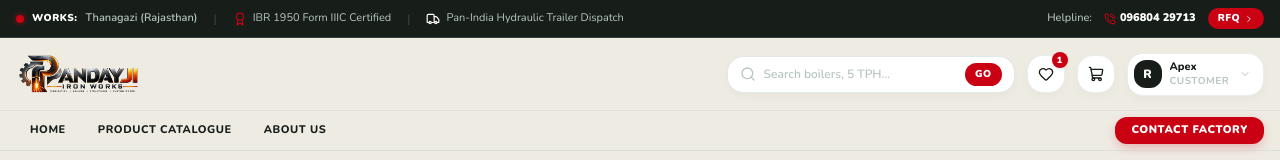
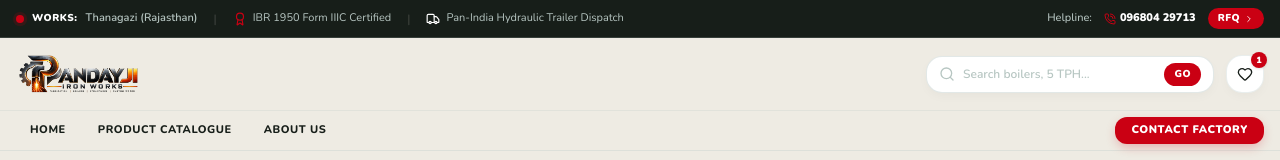
Before and after one commit to kuldeep-space/boiler, a Next.js app: page / in a window 1280 px wide. Shown: the top 160 px of the page. Built offline with nearby package versions, Linux system fonts and the light colour scheme.

Commit message:
Remove cart, checkout, customer, and payment functionalities. Only keep RFQ flow.

```diff
--- a/app/products/[slug]/page.tsx
+++ b/app/products/[slug]/page.tsx
@@ -210,32 +210,11 @@ export default function ProductDetailPage() {
                 )}
               </div>
 
-              {/* Quantity Selector for Direct Purchase */}
-              {product.mode === 'direct' && (
-                <div className="flex items-center gap-4 py-2">
-                  <label className="text-xs font-bold text-slate-700 uppercase">Quantity:</label>
-                  <div className="flex items-center border border-slate-300 rounded-lg overflow-hidden bg-slate-50">
-                    <button
-                      onClick={() => setSelectedQty(Math.max(1, selectedQty - 1))}
-                      className="px-3 py-1.5 text-slate-700 hover:bg-slate-200 font-bold"
-                    >
-                      -
-                    </button>
-                    <span className="px-4 py-1.5 font-bold text-slate-900 text-sm">{selectedQty}</span>
-                    <button
-                      onClick={() => setSelectedQty(selectedQty + 1)}
-                      className="px-3 py-1.5 text-slate-700 hover:bg-slate-200 font-bold"
-                    >
-                      +
-                    </button>
-                  </div>
-                </div>
-              )}
+
             </div>
 
             {/* ACTION BUTTONS */}
             <div className="space-y-3 pt-4 border-t border-slate-200">
-              {product.mode === 'quote' ? (
               <div className="space-y-2">
                 <Link
                   href={`/request-quote?productId=${product.id}`}
@@ -248,23 +227,6 @@ export default function ProductDetailPage() {
                   Submit your steam flow, working pressure & plant location for itemized quote within 4 hours.
                 </p>
               </div>
-              ) : (
-                <div className="grid grid-cols-1 sm:grid-cols-2 gap-3">
-                  <button
-                    onClick={() => addToCart(product, selectedQty)}
-                    className="w-full py-3.5 bg-slate-900 hover:bg-slate-800 text-white font-bold text-xs uppercase tracking-wider rounded-xl shadow transition flex items-center justify-center gap-2"
-                  >
-                    <ShoppingCart className="w-4 h-4" /> Add to Cart
-                  </button>
-
-                  <button
-                    onClick={handleBuyNow}
-                    className="w-full py-3.5 bg-sky-600 hover:bg-sky-500 text-white font-bold text-xs uppercase tracking-wider rounded-xl shadow transition flex items-center justify-center gap-2"
-                  >
-                    Buy Now
-                  </button>
-                </div>
-              )}
 
               {/* Direct Sales Assistance Hotline */}
               <div className="bg-slate-50 p-3 rounded-xl border border-slate-200 flex items-center justify-between text-xs">
--- a/components/layout/Header.tsx
+++ b/components/layout/Header.tsx
@@ -144,122 +144,7 @@ export const Header: React.FC = () => {
             )}
           </Link>
 
-          {/* Cart */}
-          <Link
-            href="/cart"
-            className="relative p-2 sm:p-2.5 rounded-2xl transition-all duration-200 hover:-translate-y-0.5"
-            title="Shopping Cart"
-            style={{
-              backgroundColor: '#ffffff',
-              border: '1px solid rgba(183, 198, 194, 0.3)',
-              boxShadow: '0 4px 12px -2px rgba(23, 30, 25, 0.04)',
-              color: '#171e19',
-            }}
-          >
-            <ShoppingCart className="w-4 h-4" />
-            {mounted && cartCount > 0 && (
-              <span
-                className="absolute -top-1 -right-1 min-w-[18px] h-[18px] text-white text-[9px] font-black rounded-full flex items-center justify-center px-1 shadow-sm"
-                style={{ backgroundColor: '#ca0013' }}
-              >
-                {cartCount}
-              </span>
-            )}
-          </Link>
-
-          {/* User Account */}
-          <div className="relative">
-            <button
-              onClick={() => setUserDropdownOpen(!userDropdownOpen)}
-              className="flex items-center gap-1.5 sm:gap-2 p-1 sm:p-1.5 sm:pr-3 rounded-2xl transition-all duration-200 hover:-translate-y-0.5"
-              style={{
-                backgroundColor: '#ffffff',
-                border: '1px solid rgba(183, 198, 194, 0.3)',
-                boxShadow: '0 4px 12px -2px rgba(23, 30, 25, 0.04)',
-                color: '#171e19',
-              }}
-            >
-              <div
-                className="w-7 h-7 rounded-xl flex items-center justify-center font-black text-xs text-white"
-                style={{ backgroundColor: '#171e19' }}
-              >
-                {mounted && user?.fullName ? user.fullName.charAt(0) : 'P'}
-              </div>
-              <div className="hidden xl:block text-left">
-                <p className="text-[11px] font-extrabold leading-tight truncate max-w-[90px]" style={{ color: '#171e19' }}>
-                  {mounted && user?.companyName ? user.companyName.split(' ')[0] : 'Account'}
-                </p>
-                <p className="text-[10px] font-bold uppercase tracking-wider" style={{ color: '#b7c6c2' }}>
-                  {mounted && user?.role ? user.role : 'Customer'}
-                </p>
-              </div>
-              <ChevronDown className="w-3 h-3 ml-0.5 hidden sm:inline" style={{ color: '#b7c6c2' }} />
-            </button>
-
-            {userDropdownOpen && (
-              <div
-                className="absolute right-0 mt-2 w-56 rounded-3xl py-2 z-50 text-xs shadow-xl animate-fade-in"
-                onMouseLeave={() => setUserDropdownOpen(false)}
-                style={{
-                  backgroundColor: '#ffffff',
-                  border: '1px solid rgba(183, 198, 194, 0.3)',
-                  boxShadow: '0 20px 50px -12px rgba(0, 0, 0, 0.15)',
-                  color: '#171e19',
-                }}
-              >
-                <div
-                  className="px-4 py-3 mx-2 mb-1 rounded-2xl"
-                  style={{
-                    backgroundColor: '#eeebe3',
-                    border: '1px solid rgba(183, 198, 194, 0.25)',
-                  }}
-                >
-                  <p className="font-extrabold text-[12px]" style={{ color: '#171e19' }}>
-                    {user.companyName}
-                  </p>
-                  <p className="text-[11px] truncate text-gray-500 font-medium">{user.email}</p>
-                  <p className="text-[10px] font-mono mt-0.5 font-bold" style={{ color: '#ca0013' }}>
-                    GSTIN: {user.gstin}
-                  </p>
-                </div>
-
-                {[
-                  { href: '/account', icon: User, label: 'Account Dashboard' },
-                  { href: '/account/orders', icon: FileText, label: 'My Orders' },
-                  { href: '/account/quotes', icon: ClipboardList, label: 'My RFQ Quotations', badge: pendingQuotesCount },
-                  { href: '/account/invoices', icon: FileText, label: 'B2B GST Invoices' },
-                ].map(({ href, icon: Icon, label, badge }) => (
-                  <Link
-                    key={href}
-                    href={href}
-                    onClick={() => setUserDropdownOpen(false)}
-                    className="flex items-center justify-between px-4 py-2 mx-2 rounded-xl transition-all duration-200 font-bold hover:bg-[#eeebe3]"
-                    style={{ color: '#171e19' }}
-                  >
-                    <span className="flex items-center gap-2">
-                      <Icon className="w-4 h-4 text-gray-400" />
-                      {label}
-                    </span>
-                    {badge && badge > 0 && (
-                      <span className="text-[10px] font-black px-1.5 py-0.5 rounded-full text-white" style={{ backgroundColor: '#ca0013' }}>
-                        {badge}
-                      </span>
-                    )}
-                  </Link>
-                ))}
-
-                <div className="my-1 mx-2 h-px bg-gray-100" />
-                <Link
-                  href="/login"
-                  onClick={() => setUserDropdownOpen(false)}
-                  className="flex items-center gap-2 px-4 py-2 mx-2 rounded-xl font-bold transition-colors hover:bg-red-50"
-                  style={{ color: '#ca0013' }}
-                >
-                  Sign Out
-                </Link>
-              </div>
-            )}
-          </div>
+          {/* Query only - Cart & Account removed */}
 
           {/* Mobile menu toggle */}
           <button
--- a/components/product/ProductCard.tsx
+++ b/components/product/ProductCard.tsx
@@ -215,22 +215,12 @@ export const ProductCard: React.FC<ProductCardProps> = ({ product }) => {
           </Link>
 
           {/* Primary CTA Button: Red #ca0013 */}
-          {product.mode === 'quote' ? (
           <Link
             href={`/request-quote?productId=${product.id}`}
             className="btn-primary flex items-center justify-center gap-1.5 py-2.5 text-xs font-extrabold"
           >
             Get Quote <ArrowRight className="w-3 h-3" />
           </Link>
-          ) : (
-            <button
-              onClick={handleAddToCart}
-              className="btn-primary flex items-center justify-center gap-1.5 py-2.5 text-xs font-extrabold"
-            >
-              <ShoppingCart className="w-3.5 h-3.5" />
-              {cartPressed ? 'Added!' : 'Add to Cart'}
-            </button>
-          )}
         </div>
       </div>
     </div>
```
Lines whose indentation alone changed are shown as unchanged.
